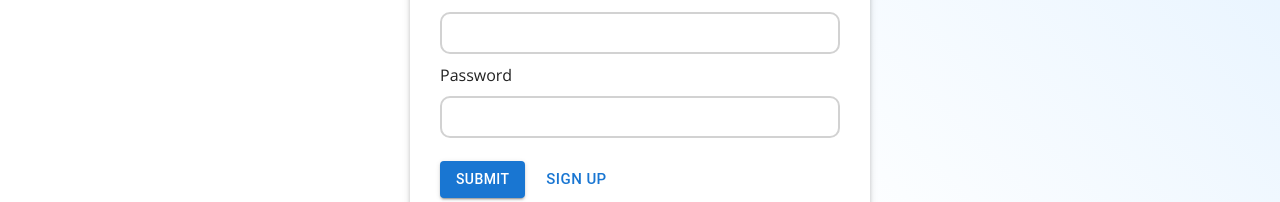
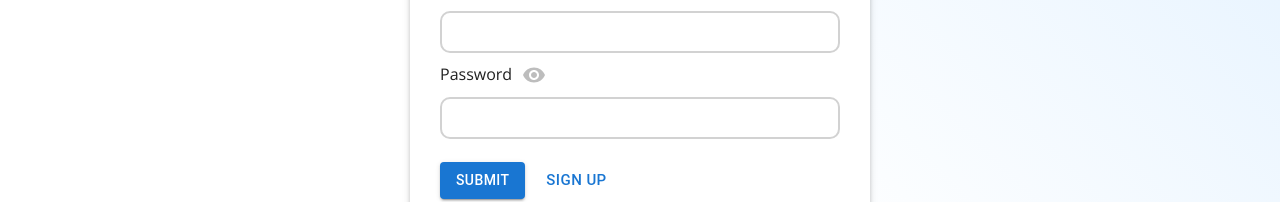
Before and after one commit to joekgilberto/date-and-thyme, a React (Create React App) app in the folder frontend/: page /auth in a window 1280 px wide. Shown: the part 334-536 px from the top of the page. Built offline with nearby package versions, Linux system fonts and the light colour scheme; no server answers; a web font is replaced by a local one.

Commit message:
adds password visiblity no visiblity toggle

```diff
--- a/frontend/src/components/SignIn/SignIn.jsx
+++ b/frontend/src/components/SignIn/SignIn.jsx
@@ -7,6 +7,8 @@ import * as authServices from '../../utilities/auth-services'
 import { setUserToken, setUsername } from '../../utilities/auth-token'
 
 import Button from '@mui/material/Button';
+import VisibilityIcon from '@mui/icons-material/Visibility';
+import VisibilityOffIcon from '@mui/icons-material/VisibilityOff';
 
 export default function SignIn({ handleClick }) {
     const initState = {
@@ -18,10 +20,15 @@ export default function SignIn({ handleClick }) {
     const navigate = useNavigate()
 
     const [formData, setFormData] = useState(initState);
+    const [view, setView] = useState(false)
 
     function handleChange(e) {
         const updatedData = { ...formData, [e.target.name]: e.target.value }
         setFormData(updatedData)
+    }
+
+    function handleViewPassword(){
+        setView(!view)
     }
 
     async function handleSubmit(e) {
@@ -42,8 +49,11 @@ export default function SignIn({ handleClick }) {
                 <label>Username
                     <input type="text" name="username" onChange={handleChange} value={formData.username} required />
                 </label>
-                <label>Password
-                    <input type="password" name="password" onChange={handleChange} value={formData.password} required />
+                <label>
+                    <div className='password-label'>Password
+                        {view?<VisibilityOffIcon onClick={()=>handleViewPassword()} color="disabled" />: <VisibilityIcon onClick={()=>handleViewPassword()} color="disabled" />}
+                    </div>
+                    <input type={view?'text':'password'} name="password" onChange={handleChange} value={formData.password} required />
                 </label>
                 <div className='auth-buttons'>
                     <Button type='submit' variant='contained' style={{ margin: '10px 5px 10px 0' }}>Submit</Button>
--- a/frontend/src/components/SignUp/SignUp.jsx
+++ b/frontend/src/components/SignUp/SignUp.jsx
@@ -7,6 +7,8 @@ import * as authServices from '../../utilities/auth-services'
 import { setUserToken, setUsername } from '../../utilities/auth-token'
 
 import Button from '@mui/material/Button';
+import VisibilityIcon from '@mui/icons-material/Visibility';
+import VisibilityOffIcon from '@mui/icons-material/VisibilityOff';
 
 export default function SignUp({ handleClick }) {
 
@@ -21,11 +23,16 @@ export default function SignUp({ handleClick }) {
     const { handleRefresh } = useContext(FridgeContext);
     const [formData, setFormData] = useState(initState);
     const [error, setError] = useState(null);
+    const [view, setView] = useState(false)
 
 
     function handleChange(e) {
         const updatedData = { ...formData, [e.target.name]: e.target.value }
         setFormData(updatedData)
+    }
+
+    function handleViewPassword() {
+        setView(!view)
     }
 
     async function handleSubmit(e) {
@@ -53,11 +60,14 @@ export default function SignUp({ handleClick }) {
                 <label>Username
                     <input type="text" name="username" onChange={handleChange} value={formData.username} required />
                 </label>
-                <label>Password
-                    <input type="password" name="password" onChange={handleChange} value={formData.password} required />
+                <label>
+                    <div className='password-label'>Password
+                        {view ? <VisibilityOffIcon onClick={() => handleViewPassword()} color="disabled" /> : <VisibilityIcon onClick={() => handleViewPassword()} color="disabled" />}
+                    </div>
+                    <input type={view?'text':'password'} name="password" onChange={handleChange} value={formData.password} required />
                 </label>
                 <label>Re-Enter Password
-                    <input type="password" name="reenterPassword" onChange={handleChange} value={formData.reenterPassword} required />
+                    <input type={view?'text':'password'} name="reenterPassword" onChange={handleChange} value={formData.reenterPassword} required />
                 </label>
                 <p className="password-error">{error}</p>
                 <div className='auth-buttons'>
--- a/frontend/src/pages/Auth/Auth.css
+++ b/frontend/src/pages/Auth/Auth.css
@@ -42,3 +42,8 @@
 .password-error{
     color: #ff0000;
 }
+
+.password-label{
+    display: flex;
+    gap: 10px;
+}
```
